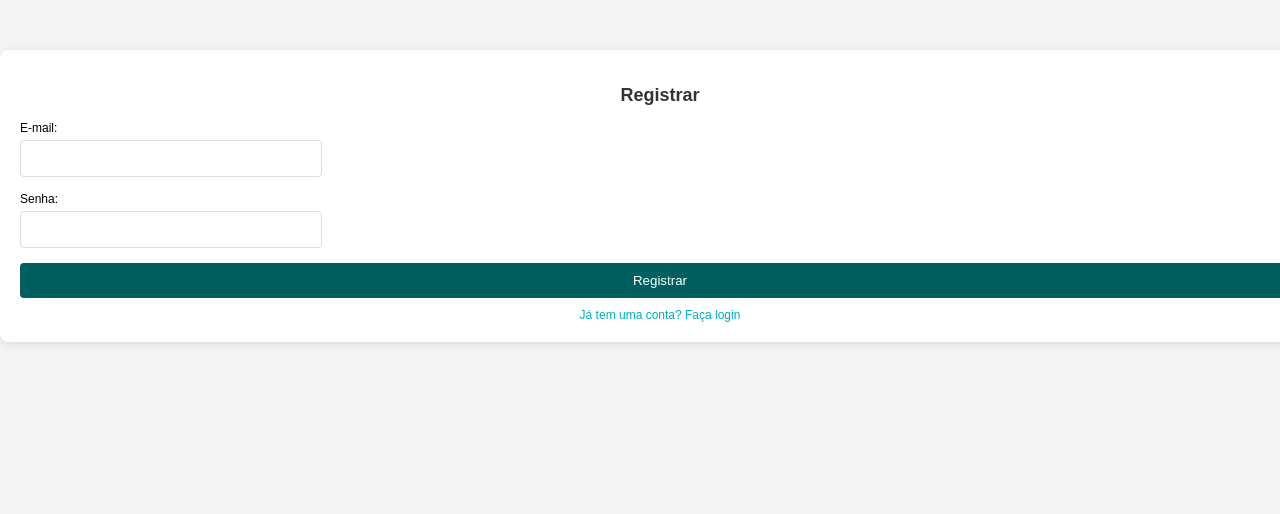
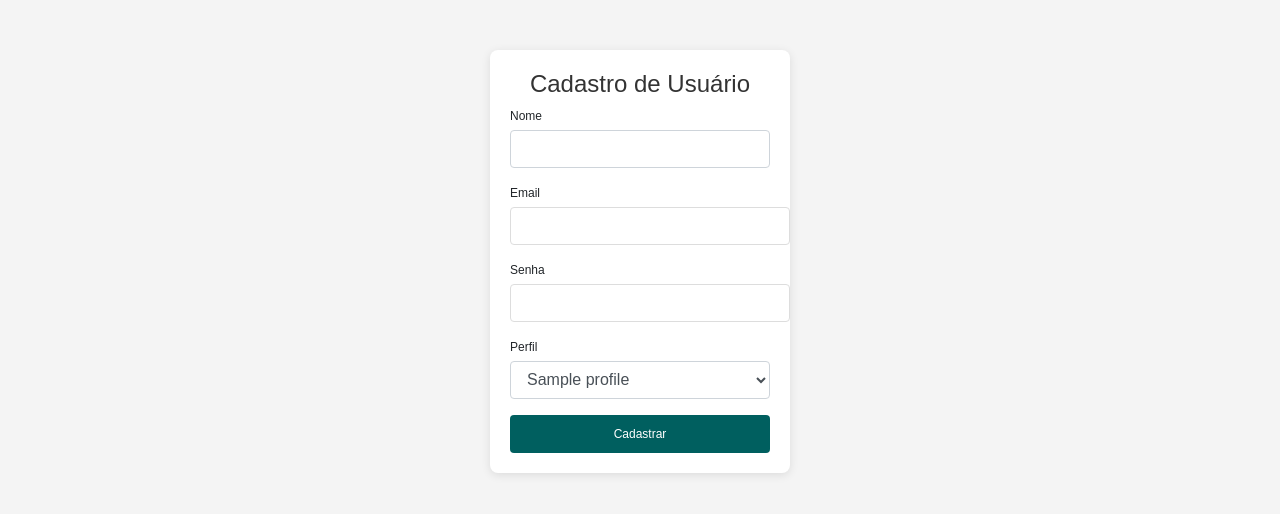
Before and after one commit to CleberSGuedes/nger, a Flask app: page /register in a window 1280 px wide. Shown: the top 514 px of the page. Run offline with Flask 2, Linux system fonts and the light colour scheme; tables that the repository leaves empty hold one stand-in row (values such as "Sample post"); some libraries are stand-ins or nearby versions.

Commit message:
versao 2.5

```diff
--- a/app.py
+++ b/app.py
@@ -1,8 +1,6 @@
 from flask import Flask, render_template, redirect, url_for, request, flash
 from flask_login import LoginManager, UserMixin, login_user, logout_user, login_required, current_user
-from sqlalchemy import create_engine
-from sqlalchemy.orm import sessionmaker
-from models import User, PasswordResetToken  # Importar seu modelo User e PasswordResetToken
+from flask_sqlalchemy import SQLAlchemy
 from werkzeug.security import check_password_hash, generate_password_hash
 from flask_mail import Mail, Message
 import os
@@ -12,23 +10,51 @@ from datetime import datetime, timedelta
 app = Flask(__name__)
 app.secret_key = 'guedes90'  # Mantenha isso em segredo!
 
+# Configurações do banco de dados
+app.config['SQLALCHEMY_DATABASE_URI'] = 'mysql+pymysql://root:guedes90@127.0.0.1:3306/sistemanger'
+app.config['MAIL_SERVER'] = 'smtp.gmail.com'
+app.config['MAIL_PORT'] = 465
+app.config['MAIL_USERNAME'] = 'cleber.guedes@edu.mt.gov.br'
+app.config['MAIL_PASSWORD'] = 'wgno zsyk maku vnjp'
+app.config['MAIL_USE_TLS'] = False
+app.config['MAIL_USE_SSL'] = True
+
+# Inicializações
+db = SQLAlchemy(app)
+mail = Mail(app)
+
 # Configurando o Flask-Login
 login_manager = LoginManager()
 login_manager.init_app(app)
 login_manager.login_view = 'login'
 
-# Configurações do banco de dados
-DATABASE_URL = "mysql+pymysql://root:guedes90@127.0.0.1:3306/sistemanger"
-engine = create_engine(DATABASE_URL)
-Session = sessionmaker(bind=engine)
-session = Session()
+# Modelos
+class User(UserMixin, db.Model):
+    __tablename__ = 'users'
+    id = db.Column(db.Integer, primary_key=True)
+    nome = db.Column(db.String(100), nullable=False)
+    email = db.Column(db.String(100), unique=True, nullable=False)
+    password = db.Column(db.String(255), nullable=False)
+    profile_id = db.Column(db.Integer, db.ForeignKey('profiles.id'))
+
+class Profile(db.Model):
+    __tablename__ = 'profiles'
+    id = db.Column(db.Integer, primary_key=True)
+    name = db.Column(db.String(50), unique=True, nullable=False)
+    level = db.Column(db.Integer, nullable=False)
+
+class PasswordResetToken(db.Model):
+    id = db.Column(db.Integer, primary_key=True)
+    token = db.Column(db.String(64), nullable=False, unique=True)
+    user_id = db.Column(db.Integer, db.ForeignKey('users.id'), nullable=False)
+    expiration_time = db.Column(db.DateTime, nullable=False)
 
 @login_manager.user_loader
 def load_user(user_id):
-    return session.query(User).get(user_id)  # Obtém o usuário pelo ID
+    return User.query.get(user_id)
 
 @app.route('/')
-@login_required  # Apenas usuários logados podem acessar
+@login_required
 def home():
     return render_template('home.html', user=current_user)
 
@@ -38,79 +64,63 @@ def login():
         email = request.form['email']
         password = request.form['password']
 
-        # Verifique o usuário no banco de dados
-        user = session.query(User).filter_by(email=email).first()
+        user = User.query.filter_by(email=email).first()
         if user and check_password_hash(user.password, password):
-            login_user(user)  # Loga o usuário
+            login_user(user)
             return redirect(url_for('home'))
         else:
-            flash('E-mail ou senha incorretos.', 'error')  # Mensagem de erro
+            flash('E-mail ou senha incorretos.', 'error')
 
     return render_template('login.html')
 
 @app.route('/logout')
-@login_required  # Apenas usuários logados podem acessar
+@login_required
 def logout():
-    logout_user()  # Loga o usuário
-    flash('Você foi desconectado.', 'success')  # Mensagem de sucesso
+    logout_user()
+    flash('Você foi desconectado.', 'success')
     return redirect(url_for('login'))
-
-# Configurações do Flask-Mail
-app.config['MAIL_SERVER'] = 'smtp.gmail.com'
-app.config['MAIL_PORT'] = 465
-app.config['MAIL_USERNAME'] = 'cleber.guedes@edu.mt.gov.br'
-app.config['MAIL_PASSWORD'] = 'wgno zsyk maku vnjp'
-app.config['MAIL_USE_TLS'] = False
-app.config['MAIL_USE_SSL'] = True
-
-mail = Mail(app)
 
 @app.route('/forgot-password', methods=['GET', 'POST'])
 def forgot_password():
     if request.method == 'POST':
         email = request.form['email']
-        user = session.query(User).filter_by(email=email).first()
+        user = User.query.filter_by(email=email).first()
 
         if user:
             token = secrets.token_urlsafe(16)
-            expiration_time = datetime.utcnow() + timedelta(hours=1)  # Define a validade do token
+            expiration_time = datetime.utcnow() + timedelta(hours=1)
 
-            # Armazenar o token e a data de expiração no banco de dados
             reset_token = PasswordResetToken(token=token, user_id=user.id, expiration_time=expiration_time)
-            session.add(reset_token)
-            session.commit()
+            db.session.add(reset_token)
+            db.session.commit()
 
-            # Envia o e-mail com o link de redefinição
             msg = Message('Recuperação de Senha', sender=app.config['MAIL_USERNAME'], recipients=[email])
             msg.body = f'Acesse o link para redefinir sua senha: http://127.0.0.1:5000/reset-password/{token}'
             mail.send(msg)
             flash('E-mail de recuperação enviado!', 'success')
             return redirect(url_for('login'))
         else:
-            flash('E-mail não encontrado.', 'error')  # Mensagem de erro
+            flash('E-mail não encontrado.', 'error')
 
     return render_template('forgot_password.html')
 
 @app.route('/reset-password/<token>', methods=['GET', 'POST'])
 def reset_password(token):
-    reset_token = session.query(PasswordResetToken).filter_by(token=token).first()
+    reset_token = PasswordResetToken.query.filter_by(token=token).first()
 
-    # Verifica se o token é inválido ou expirou
     if reset_token is None or reset_token.expiration_time < datetime.utcnow():
         flash('Token de redefinição inválido ou expirado.', 'error')
         return redirect(url_for('forgot_password'))
 
     if request.method == 'POST':
         new_password = request.form['new_password']
-        user = session.query(User).get(reset_token.user_id)
+        user = User.query.get(reset_token.user_id)
 
         if user:
-            user.set_password(new_password)
-            session.commit()  # Salvar a nova senha
-
-            # Remover o token após o uso
-            session.delete(reset_token)
-            session.commit()
+            user.password = generate_password_hash(new_password, method='pbkdf2:sha256')  # Usar pbkdf2:sha256
+            db.session.commit()
+            db.session.delete(reset_token)
+            db.session.commit()
 
             flash('Senha redefinida com sucesso! Você pode fazer login agora.', 'success')
             return redirect(url_for('login'))
@@ -120,20 +130,37 @@ def reset_password(token):
 @app.route('/register', methods=['GET', 'POST'])
 def register():
     if request.method == 'POST':
-        nome = request.form['nome']  # Coletando o nome do formulário
+        nome = request.form['nome']
         email = request.form['email']
-        password = request.form['password']
+        password = generate_password_hash(request.form['password'], method='pbkdf2:sha256')  # Usar pbkdf2:sha256
+        profile_id = request.form['profile_id']
 
-        new_user = User(nome=nome, email=email)  # Adicionando o nome aqui
-        new_user.set_password(password)
+        new_user = User(nome=nome, email=email, password=password, profile_id=profile_id)
+        db.session.add(new_user)
+        db.session.commit()
+        flash('Usuário cadastrado com sucesso!')
+        return redirect(url_for('home'))
 
-        session.add(new_user)
-        session.commit()  # Salva o usuário no banco de dados
+    profiles = Profile.query.all()
+    print(f'Perfis encontrados: {len(profiles)}')
+    for profile in profiles:
+        print(f'ID: {profile.id}, Nome: {profile.name}')
 
-        flash('Usuário registrado com sucesso! Você pode fazer login agora.', 'success')
-        return redirect(url_for('login'))
+    return render_template('register.html', profiles=profiles)
 
-    return render_template('register.html')  # Crie um template register.html
+@app.route('/add_profile', methods=['GET', 'POST'])
+def add_profile():
+    if request.method == 'POST':
+        name = request.form['name']
+        level = request.form['level']
+        new_profile = Profile(name=name, level=level)
+        db.session.add(new_profile)
+        db.session.commit()
+        flash('Perfil cadastrado com sucesso!')
+        return redirect(url_for('home'))
+    return render_template('add_profile.html')
 
 if __name__ == '__main__':
+    with app.app_context():
+        db.create_all()  # Cria as tabelas se não existirem
     app.run(debug=True)
--- a/static/style.css
+++ b/static/style.css
@@ -47,6 +47,7 @@ body {
 h2 {
     text-align: center;
     color: #333;
+    font-size: 24px; /* Definindo a fonte para 12px */
 }
 
 label {
--- a/templates/register.html
+++ b/templates/register.html
@@ -3,20 +3,38 @@
 <head>
     <meta charset="UTF-8">
     <meta name="viewport" content="width=device-width, initial-scale=1.0">
-    <title>Registrar</title>
+    <link rel="stylesheet" href="https://stackpath.bootstrapcdn.com/bootstrap/4.5.2/css/bootstrap.min.css">
+    <link rel="stylesheet" href="https://cdnjs.cloudflare.com/ajax/libs/bootstrap-icons/1.5.0/font/bootstrap-icons.min.css">
     <link rel="stylesheet" href="{{ url_for('static', filename='style.css') }}">
+    <title>Cadastro de Usuário</title>
 </head>
 <body>
-    <div class="container">
-        <h2>Registrar</h2>
-        <form method="POST">
-            <label for="email">E-mail:</label>
-            <input type="email" name="email" required>
-            <label for="password">Senha:</label>
-            <input type="password" name="password" required>
-            <button type="submit">Registrar</button>
+    <div class="containerlogin"> <!-- Usando a classe containerlogin -->
+        <h2>Cadastro de Usuário</h2>
+        <form method="POST" action="{{ url_for('register') }}">
+            <div class="form-group">
+                <label for="nome">Nome</label>
+                <input type="text" class="form-control" id="nome" name="nome" required>
+            </div>
+            <div class="form-group">
+                <label for="email">Email</label>
+                <input type="email" class="form-control" id="email" name="email" required>
+            </div>
+            <div class="form-group">
+                <label for="password">Senha</label>
+                <input type="password" class="form-control" id="password" name="password" required>
+            </div>
+            <div class="form-group">
+                <label for="profile_id">Perfil</label>
+                <select class="form-control" id="profile_id" name="profile_id" required>
+                    {% for profile in profiles %}
+                    <option value="{{ profile.id }}">{{ profile.name }}</option>
+                    {% endfor %}
+                </select>
+            </div>
+            <button type="submit" class="button">Cadastrar</button>
         </form>
-        <a href="{{ url_for('login') }}">Já tem uma conta? Faça login</a>
+
     </div>
 </body>
 </html>
```
Also changed, not shown: templates/add_profile.html (added, +27 -0 lines), templates/home.html (+34 -6 lines).
